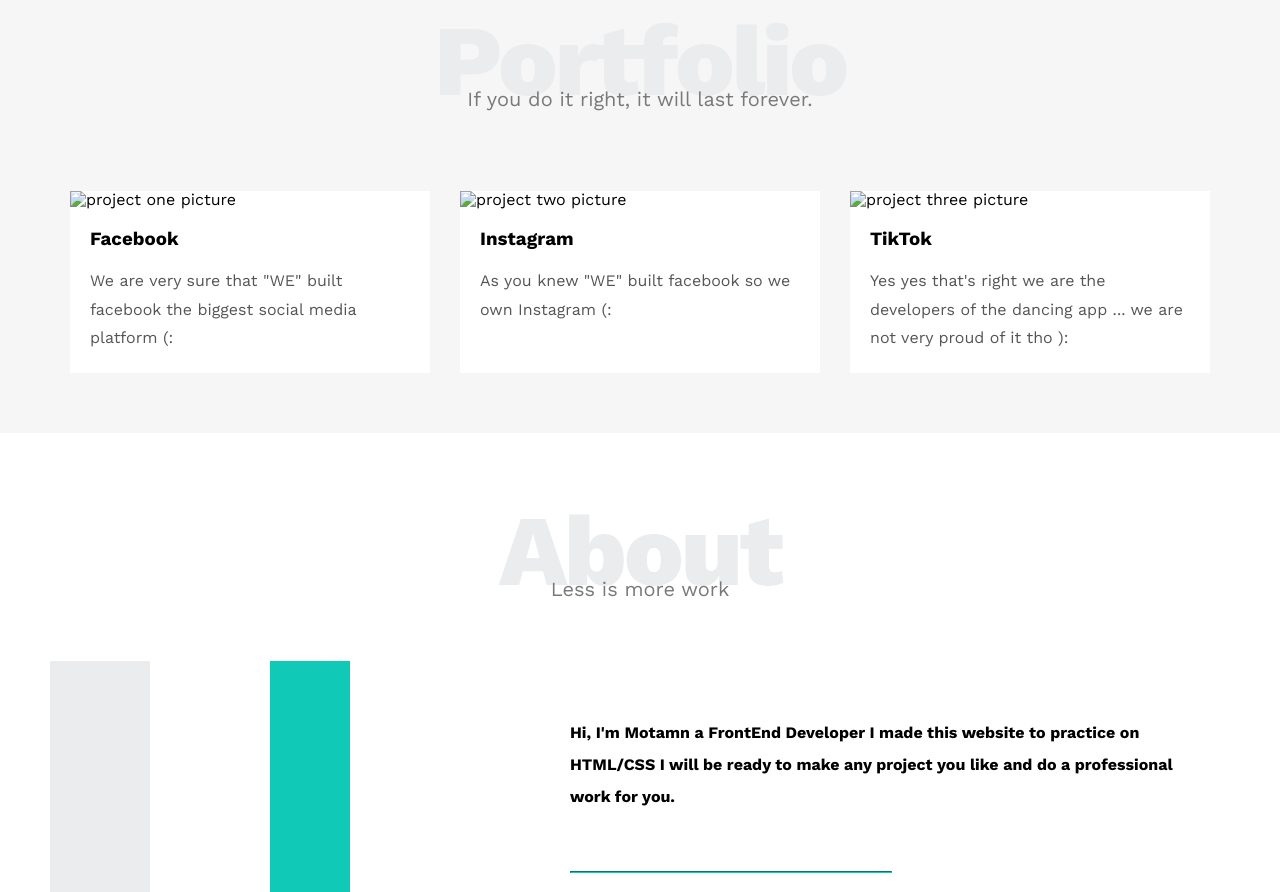
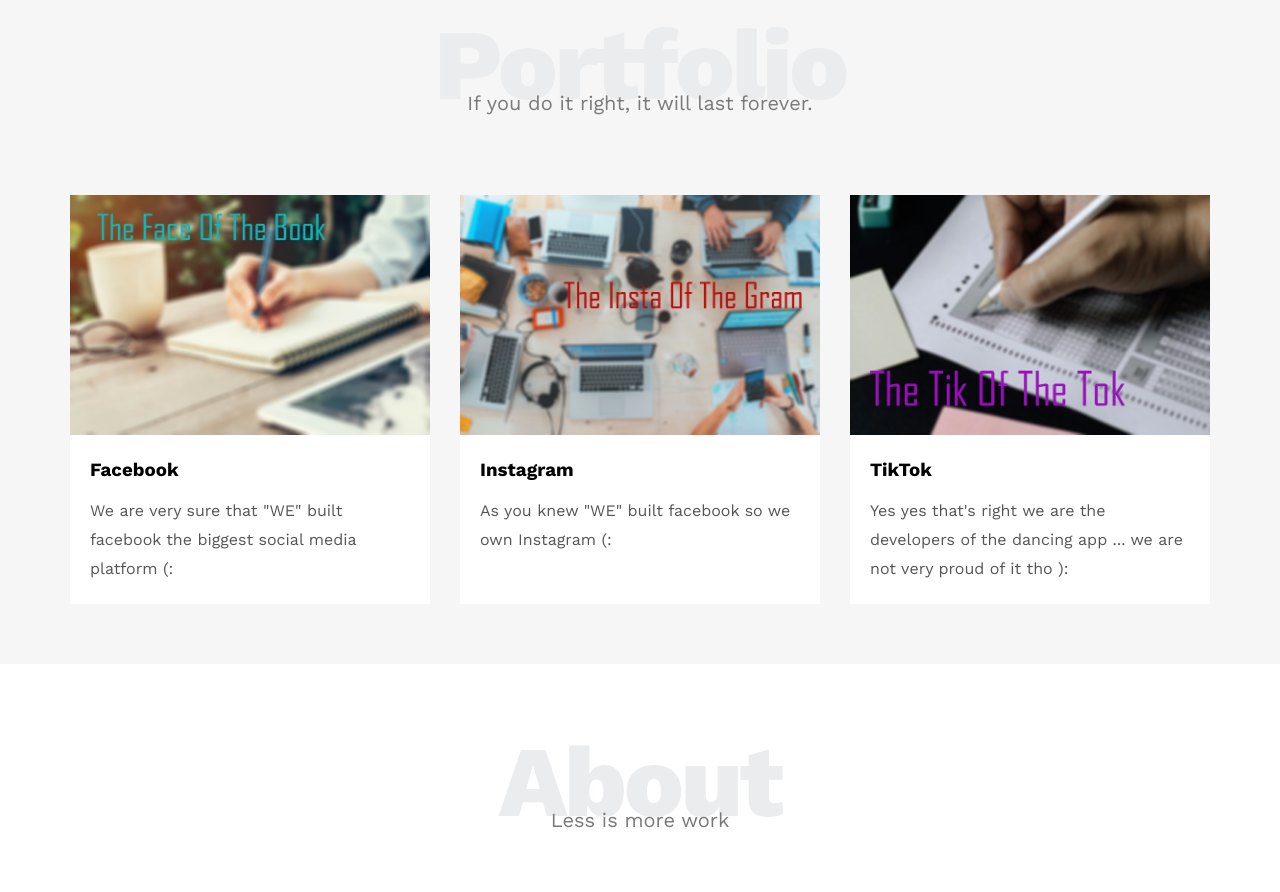
Before and after one commit to Motamn/Leon-Company, a plain HTML site: page index.html in a window 1280 px wide. Shown: the part 1908-2800 px from the top of the page. Drawn offline with nearby package versions, Linux system fonts and the light colour scheme; the site is published under a folder, as on GitHub Pages, so addresses that start at the root find nothing.

Commit message:
Add files via upload

```diff
--- a/index.html
+++ b/index.html
@@ -23,7 +23,7 @@
     <!-- Start Header -->
     <div class="header">
       <div class="container">
-        <img class="logo" src="/images/logo.png" alt="logo" />
+        <img class="logo" src="images/logo.png" alt="logo" />
         <div class="links">
           <span class="icon">
             <span></span>
@@ -143,7 +143,7 @@
         <p>If you do it right, it will last forever.</p>
         <div class="portfolio-content">
           <div class="card">
-            <img src="/images/portfolio-1.png" alt="project one picture" />
+            <img src="images/portfolio-1.png" alt="project one picture" />
             <div class="info">
               <h3>Facebook</h3>
               <p>
@@ -153,14 +153,14 @@
             </div>
           </div>
           <div class="card">
-            <img src="/images/portfolio-2.png" alt="project two picture" />
+            <img src="images/portfolio-2.png" alt="project two picture" />
             <div class="info">
               <h3>Instagram</h3>
               <p>As you knew "WE" built facebook so we own Instagram (:</p>
             </div>
           </div>
           <div class="card">
-            <img src="/images/portfolio-3.jpg" alt="project three picture" />
+            <img src="images/portfolio-3.jpg" alt="project three picture" />
             <div class="info">
               <h3>TikTok</h3>
               <p>
@@ -180,7 +180,7 @@
         <p>Less is more work</p>
         <div class="about-content">
           <div class="image">
-            <img src="/images/about.jpg" alt="">
+            <img src="images/about.jpg" alt="">
           </div>
           <div class="text">
             <p>Hi, I'm Motamn a FrontEnd Developer I made this website to practice on HTML/CSS I will be ready to make any project you like and do a professional work for you. </p>
```
